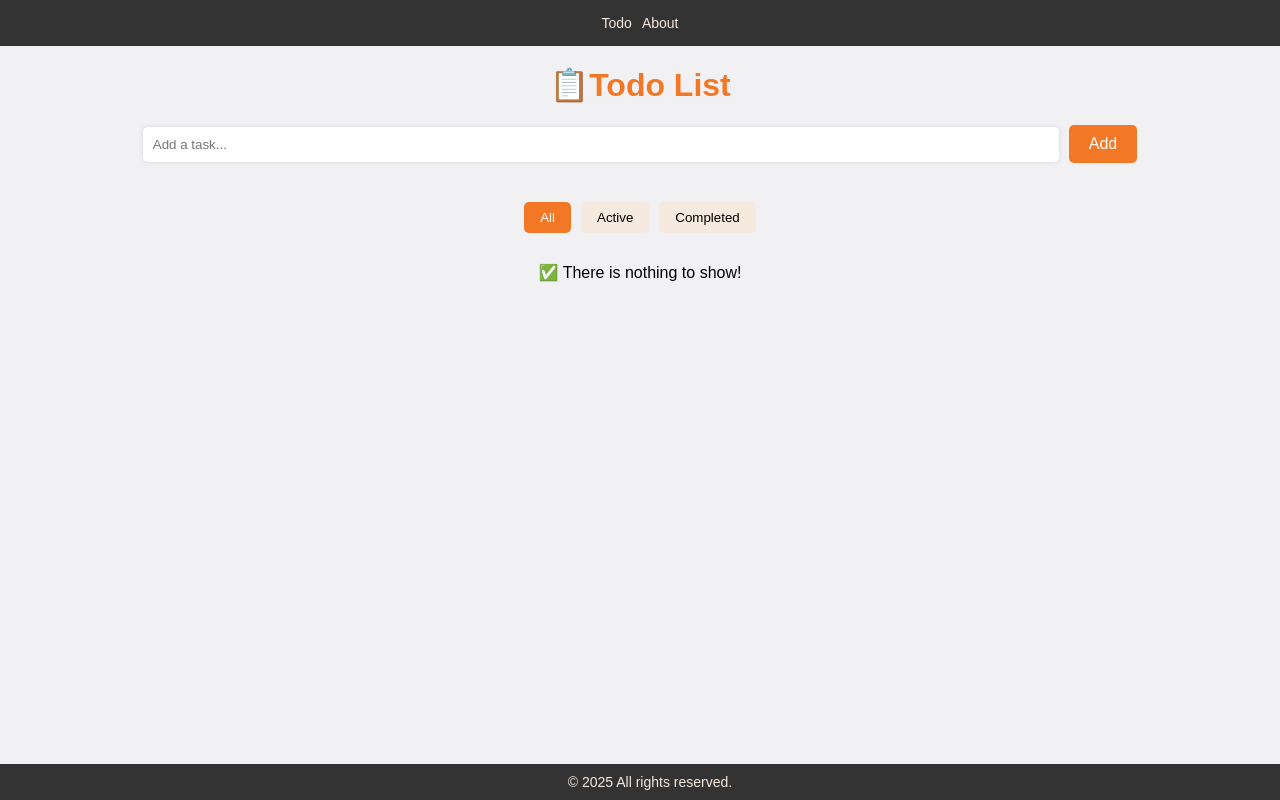
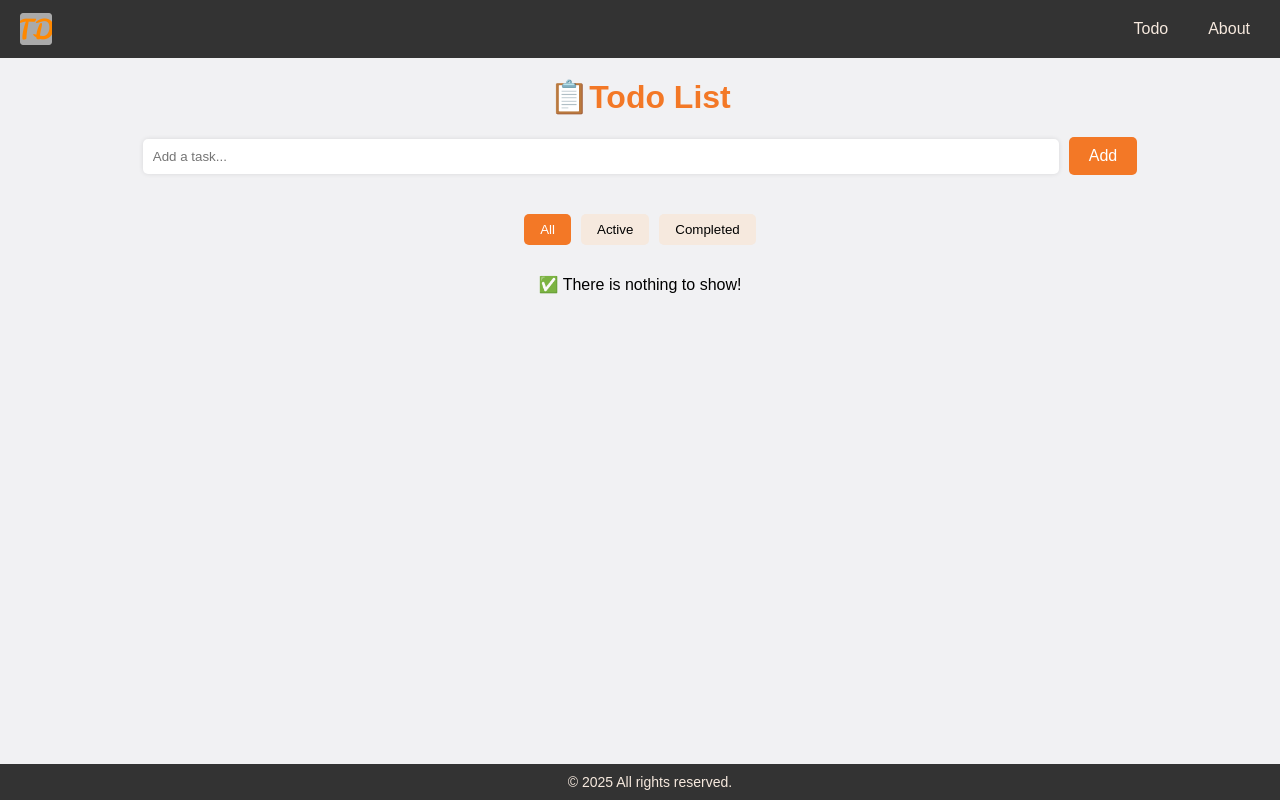
Before and after one commit to Atefe1986/todo-application, a React (Vite) app: page / in a window 1280 px wide. Built offline with nearby package versions, Linux system fonts and the light colour scheme.

Commit message:
Added logo in navbar

```diff
--- a/src/App.jsx
+++ b/src/App.jsx
@@ -6,8 +6,18 @@ const App = () => {
   return (
     <div>
       <nav>
-        <Link to="/">Todo</Link>
-        <Link to="/about">About</Link>
+        <div className="logo">
+          <img src="/logo.png" alt="Logo" />
+        </div>
+
+        <div className="menu">
+          <Link to="/" className="nav-link">
+            Todo
+          </Link>
+          <Link to="/about" className="nav-link">
+            About
+          </Link>
+        </div>
       </nav>
 
       <Routes>
--- a/src/styles.css
+++ b/src/styles.css
@@ -8,16 +8,27 @@ body {
 
 nav {
   background: #333;
-  padding: 10px;
   display: flex;
-  justify-content: center;
+  justify-content: space-between;
+  padding: 10px 20px;
+}
+
+.logo {
+  display: flex;
+  align-items: center;
+}
+
+.menu {
+  display: flex;
+  text-align: center;
 }
 
 nav a {
   color: #f6e9de;
-  margin: 10px;
+  margin: 5px;
   text-decoration: none;
   font-size: 16px;
+  padding: 5px;
 }
 
 nav a:hover {
@@ -228,8 +239,19 @@ video {
     background: #b0b0af;
   }
 
+  nav {
+    display: flex;
+    justify-content: space-between;
+    padding: 10px 20px;
+  }
+
+  .menu {
+    display: flex;
+    gap: 20px;
+  }
+
   nav a {
-    font-size: 14px;
+    font-size: 16px;
     margin: 5px;
   }
 
```
Also changed, not shown: public/logo.png (added).
